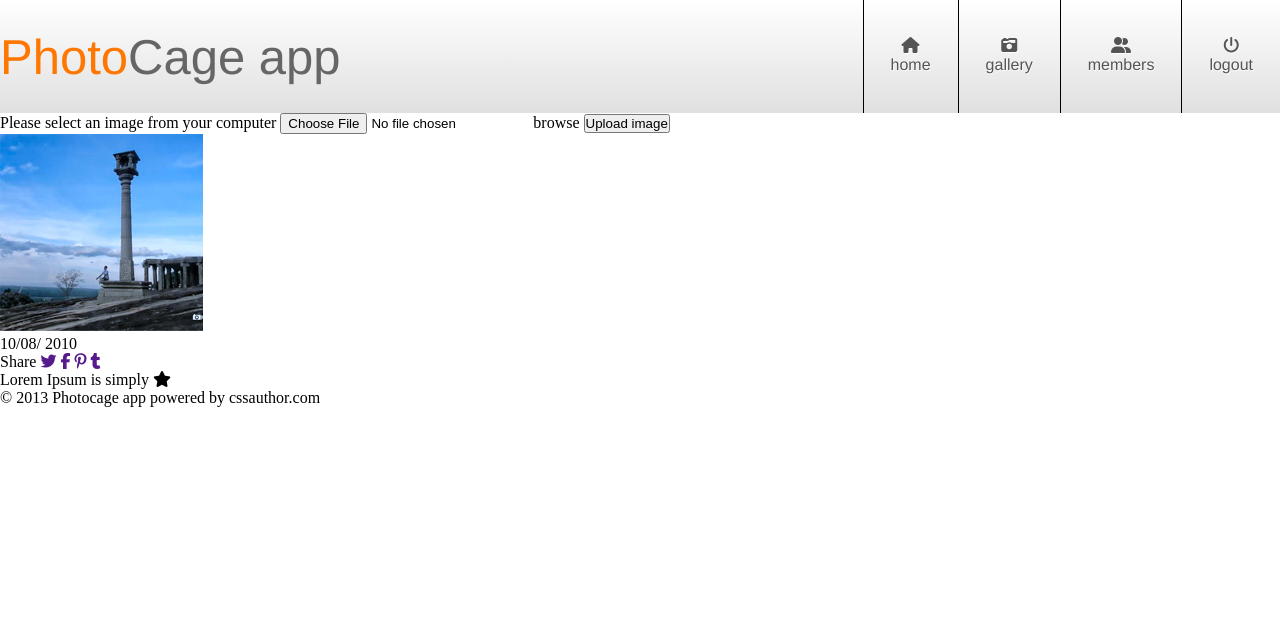
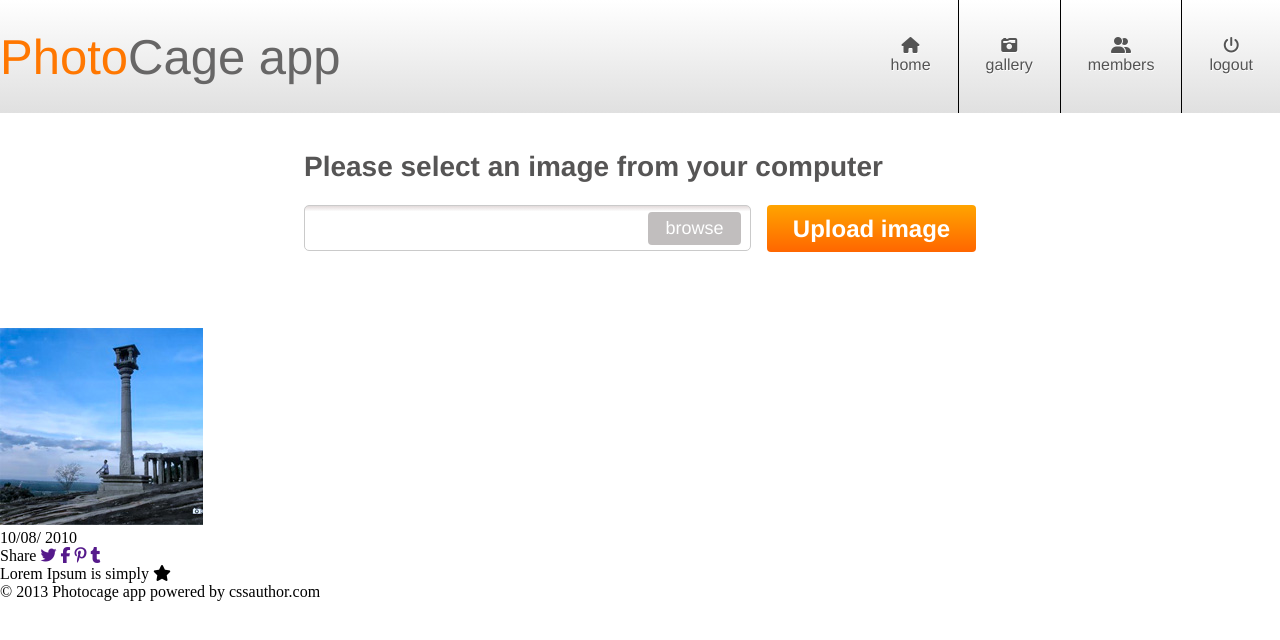
Before and after one commit to Strixis/GeekBrains-HTML5-and-CSS3-IC-Homework, a plain HTML site: page site-3/index.html in a window 1280 px wide. Drawn offline with Linux system fonts and the light colour scheme.

Commit message:
Сделана форма загрузки изображений, исправления
Исправления:

  убрана лишняя граница для первой ссылки в навигации

```diff
--- a/site-3/index.html
+++ b/site-3/index.html
@@ -19,11 +19,19 @@
             </nav>
         </div>
     </header>
-    <main>
+    <main class="main">
         <form action="#" class="downloading">
-            <span class="downloading_heading">Please select an image from your computer </span>
-            <label><input type="file" id="downloadImg" class="downloading_field">browse</label>
-            <input type="submit" value="Upload image" class="downloading_button">
+            <div>
+                <span class="downloading_heading">Please select an image from your computer </span>
+                <div class="downloading_wrapper">
+                    <div class="downloading_field">
+                        <label class="downloading_button-browse">
+                            <input type="file" id="downloadImg" class="__hidden">browse
+                        </label>
+                    </div>
+                    <input type="submit" value="Upload image" class="downloading_button-upload">
+                </div>
+            </div>
         </form>
         <div class="wrapper">
             <figure class="pictureBlock">
--- a/site-3/less/style.less
+++ b/site-3/less/style.less
@@ -18,6 +18,9 @@
     padding: 0;
 }
 
+.__hidden {
+    display: none;
+}
 
 .header {
     background-image: linear-gradient(to top, #e0e0e0, #ffffff);
@@ -26,12 +29,13 @@
         justify-content: space-between;
         min-height: 113px;
         .setWidthAndCentrBlock();
+        margin-bottom: 42px
     }
     &_navigation {
         display: flex;
         align-items: center;
         &-link {
-            :first-of-type {
+            &:first-of-type {
                 border: none;
             }
             font-family: var(--main-font-family);
@@ -62,3 +66,65 @@
         color: #ff7700;
     }
 }
+
+.main {
+    .setWidthAndCentrBlock();
+}
+
+.downloading {
+    display: flex;
+    flex-direction: column;
+    align-items: center;
+    margin: 0 0 76px 0;
+    &_heading {
+        font-family: var(--main-font-family);
+        font-size: 28px;
+        font-weight: bold;
+        line-height: 23px;
+        color: #565555;
+        display: block;
+        margin: 0 0 27px 0;
+    }
+    &_wrapper {
+        display: flex;
+    }
+    &_field {
+        background-image: linear-gradient(to bottom, #e2dada, #ffffff, #ffffff, #ffffff, #ffffff, #ffffff, #ffffff, #ffffff, #FFFFFF);
+        width: 447px;
+        height: 46px;
+        display: flex;
+        justify-content: flex-end;
+        padding: 6px 9px;
+        box-sizing: border-box;
+        border: solid 1px #cacaca;
+        border-radius: 5px;
+        margin: 0 16px 0 0;
+    }
+    &_button-browse {
+        font-family: Helvetica;
+        font-size: 18px;
+        line-height: 23px;
+        color: #ffffff;
+        opacity: 0.59;
+        background-color: #969292;
+        display: block;
+        width: 93px;
+        height: 33px;
+        box-sizing: border-box;
+        border-radius: 4px;
+        text-align: center;
+        padding: 5px 0;
+    }
+    &_button-upload {
+        background-image: linear-gradient(to top, #ff6600, #ffa400);
+        font-family: Helvetica;
+        font-size: 24px;
+        font-weight: bold;
+        line-height: 23px;
+        color: #ffffff;
+        border: none;
+        border-radius: 4px;
+        width: 209px;
+        height: 47px;
+    }
+}
```
Also changed, not shown: site-3/css/style.css.
